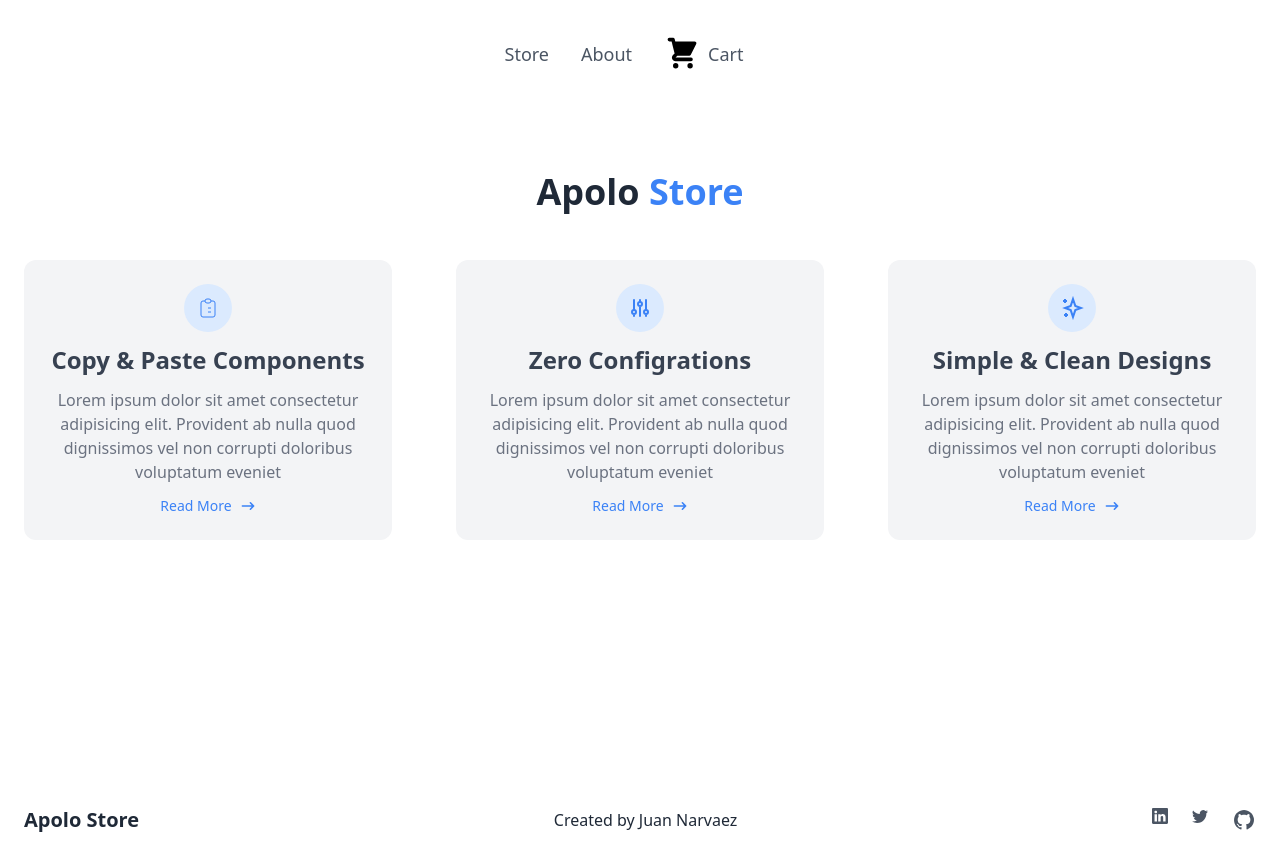
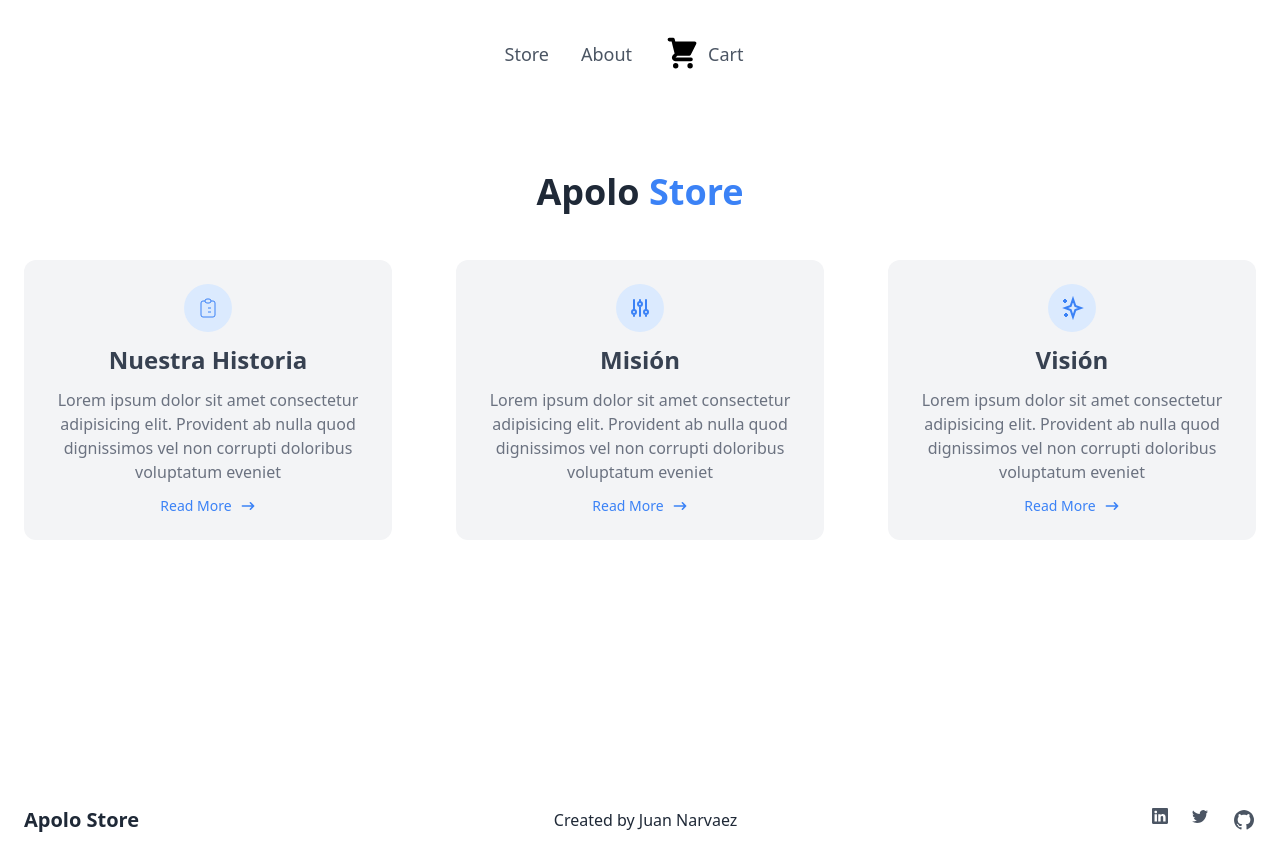
Before and after one commit to jdnarvaez0/apolo-store, a React (Create React App) app: page /about in a window 1280 px wide. Built offline with nearby package versions, Linux system fonts and the light colour scheme.

Commit message:
pequenas mejoras

```diff
--- a/src/components/pages/About.jsx
+++ b/src/components/pages/About.jsx
@@ -26,7 +26,7 @@ const About = () => {
               </span>
 
               <h1 className='text-2xl font-semibold text-gray-700 capitalize dark:text-white'>
-                Copy & paste components
+                Nuestra historia
               </h1>
 
               <p className='text-gray-500 dark:text-gray-300'>
@@ -73,7 +73,7 @@ const About = () => {
               </span>
 
               <h1 className='text-2xl font-semibold text-gray-700 capitalize dark:text-white'>
-                Zero Configrations
+                Misión
               </h1>
 
               <p className='text-gray-500 dark:text-gray-300'>
@@ -118,7 +118,7 @@ const About = () => {
               </span>
 
               <h1 className='text-2xl font-semibold text-gray-700 capitalize dark:text-white'>
-                Simple & clean designs
+                Visión
               </h1>
 
               <p className='text-gray-500 dark:text-gray-300'>
@@ -127,7 +127,7 @@ const About = () => {
                 voluptatum eveniet
               </p>
 
-              <a
+              <Link
                 href='#'
                 className='flex items-center -mx-1 text-sm text-blue-500 capitalize transition-colors duration-200 transform dark:text-blue-400 hover:underline hover:text-blue-600 dark:hover:text-blue-500'
               >
@@ -144,7 +144,7 @@ const About = () => {
                     clip-rule='evenodd'
                   ></path>
                 </svg>
-              </a>
+              </Link>
             </div>
           </div>
         </div>
```
